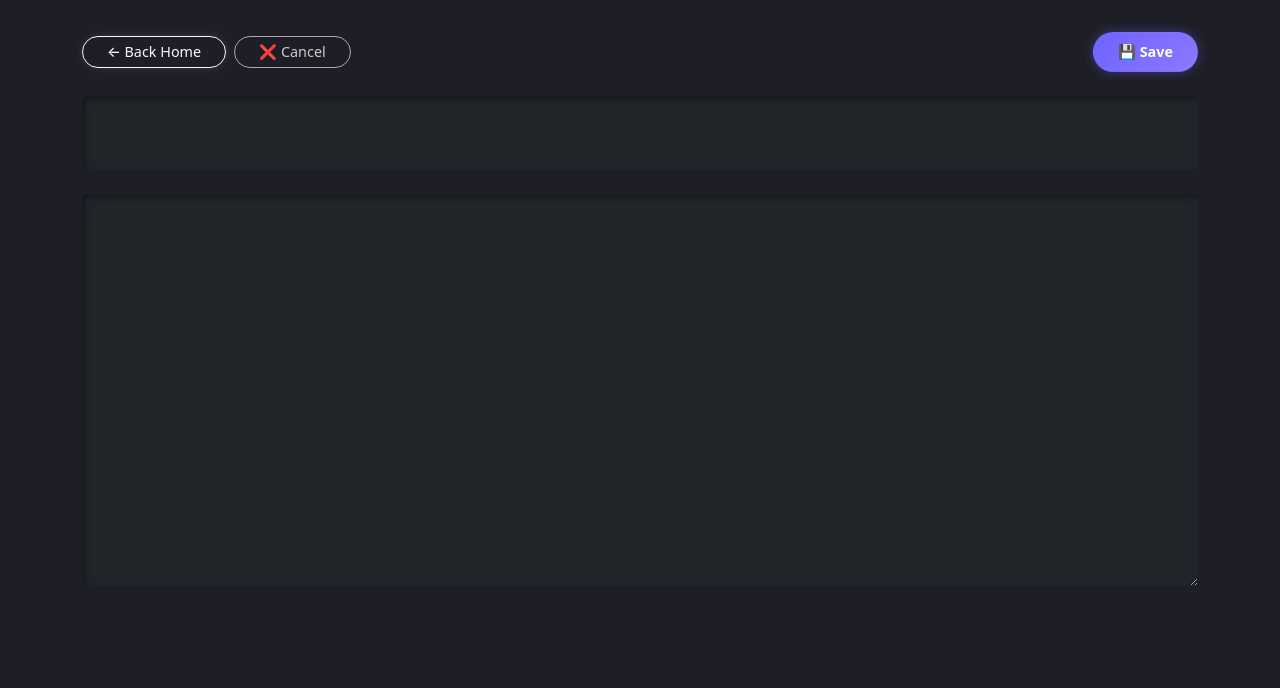
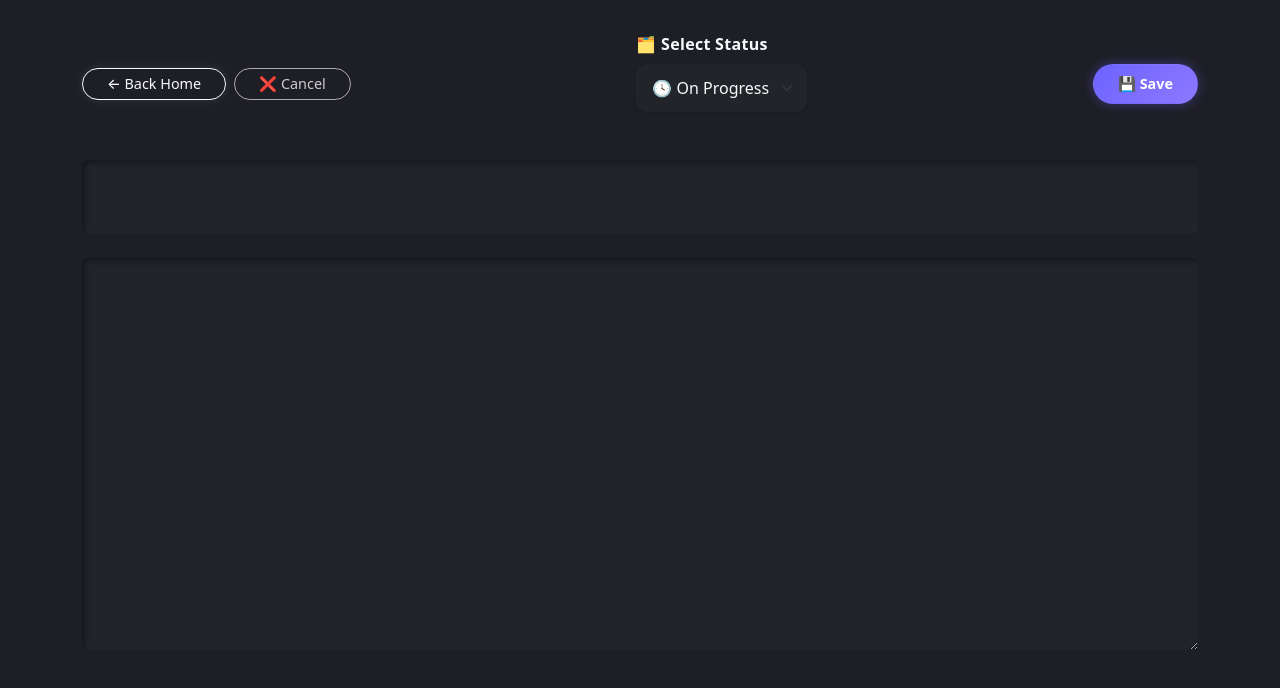
Before and after one commit to Lio3307/TestTrack, a React (Vite) app: page /update-activity/1 in a window 1280 px wide. Shown: the top 688 px of the page. Built offline with nearby package versions, Linux system fonts and the light colour scheme; no server answers; the database is empty; sample sign-in values are in the browser's storage.

Commit message:
update status bar

```diff
--- a/src/Components/UpdatedActivity.jsx
+++ b/src/Components/UpdatedActivity.jsx
@@ -13,6 +13,7 @@ export const UpdatedActivity = () => {
   const [getUserId, setUserId] = useState(null);
   const [newText, setNewText] = useState("");
   const [newTitle, setNewTitle] = useState("");
+  const [getSelectedStatus, setGetSelectedStatus] = useState("");
 
   const [loading, setLoading] = useState(true);
 
@@ -28,6 +29,7 @@ export const UpdatedActivity = () => {
             console.log(docData);
             setNewText(docData.textActivity);
             setNewTitle(docData.titleActivity);
+            setGetSelectedStatus(docData.status);
           }
         } catch (err) {
           console.error(err);
@@ -46,9 +48,9 @@ export const UpdatedActivity = () => {
   const updateHandler = (e) => {
     e.preventDefault();
 
-    if(!newText.trim() || !newTitle.trim()) {
-        alert("Input Field Cannot Be Empty!!")
-        return;
+    if (!newText.trim() || !newTitle.trim()) {
+      alert("Input Field Cannot Be Empty!!");
+      return;
     }
 
     try {
@@ -56,6 +58,7 @@ export const UpdatedActivity = () => {
       UpdateActivity(getUserId, id, {
         titleActivity: newTitle,
         textActivity: newText,
+        status: getSelectedStatus,
       });
     } catch (err) {
       console.error(err);
@@ -115,6 +118,34 @@ export const UpdatedActivity = () => {
               </Link>
             </div>
 
+            <div className="mb-4">
+              <label
+                htmlFor="dropdownPilihan"
+                className="form-label fw-semibold text-light"
+                style={{ fontSize: "1rem", letterSpacing: "0.3px" }}
+              >
+                🗂️ Select Status
+              </label>
+              <select
+                id="dropdownPilihan"
+                name="pilihan"
+                className="form-select bg-dark text-light border-0 shadow-sm"
+                style={{
+                  padding: "0.75rem 1rem",
+                  borderRadius: "12px",
+                  boxShadow:
+                    "inset 2px 2px 6px #14141a, inset -2px -2px 6px #2a2a35",
+                }}
+                value={getSelectedStatus}
+                onChange={(e) => setGetSelectedStatus(e.target.value)}
+                required
+              >
+                <option value="On Progress">🕓 On Progress</option>
+                <option value="Completed">✅ Completed</option>
+                <option value="Not Completed">❌ Not Completed</option>
+              </select>
+            </div>
+
             <div className="d-flex align-items-center gap-3 flex-wrap">
               <button
                 type="button"
```
